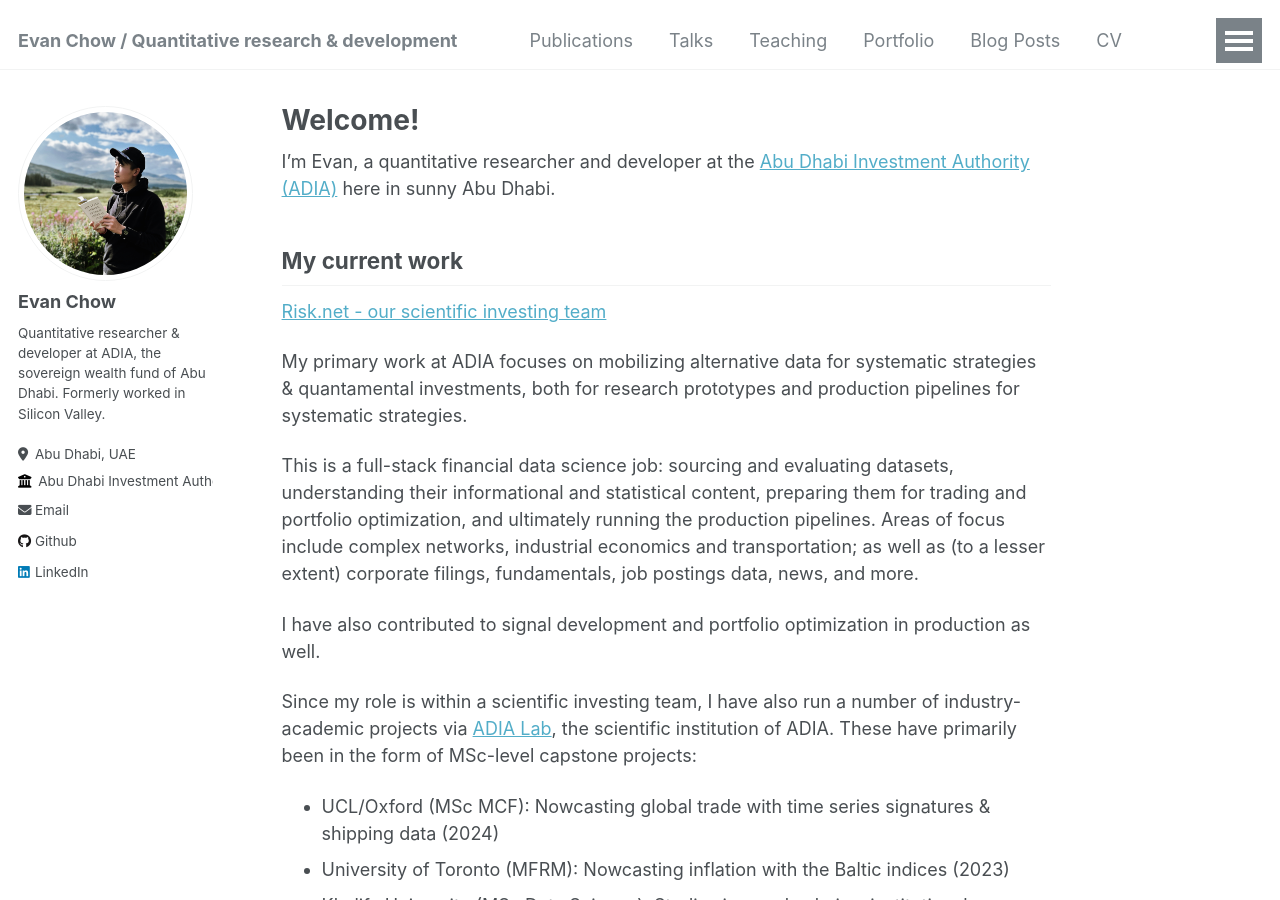
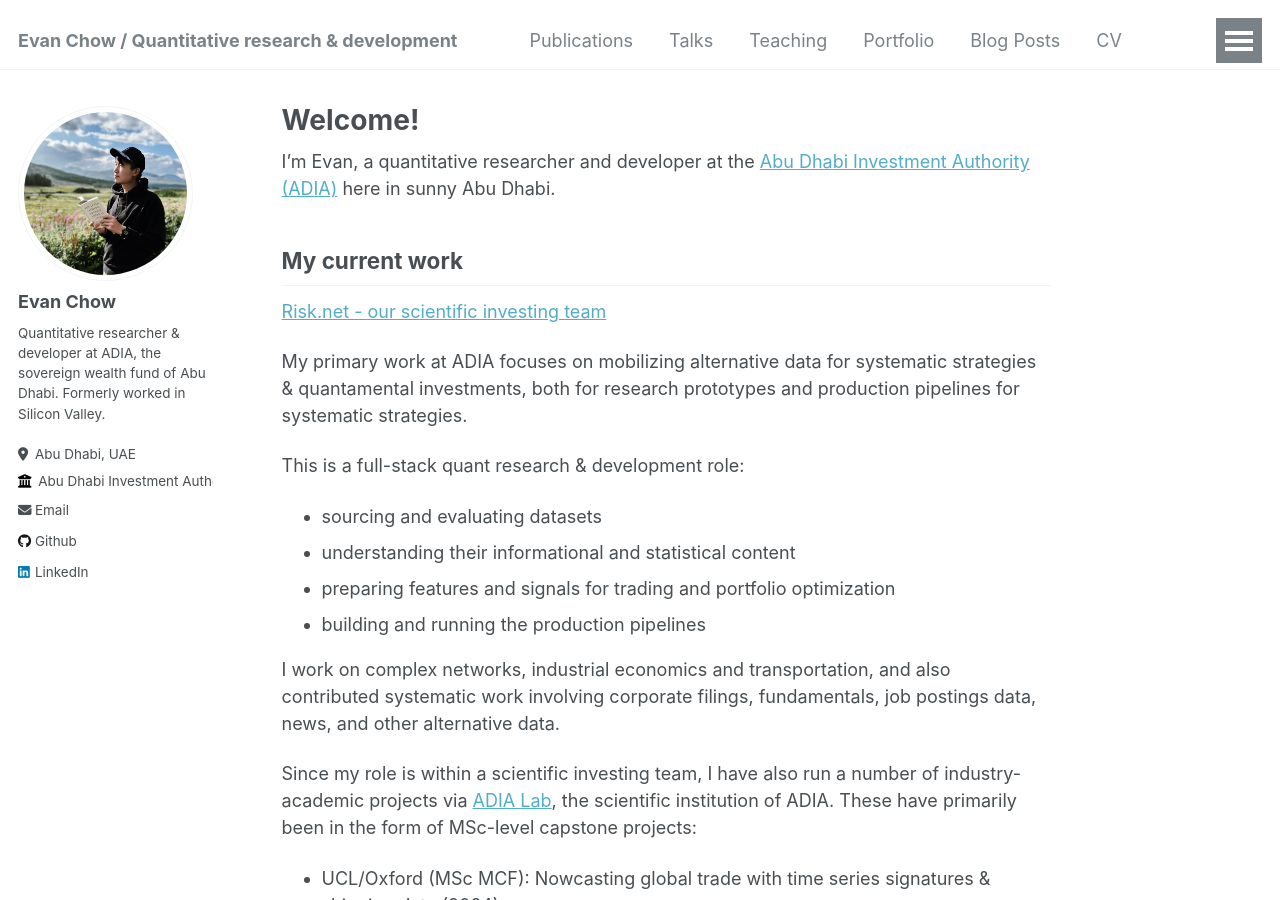
Before and after one commit to evnchw/evnchw.github.io, a Jekyll site: the page built from _pages/about.md, in a window 1280 px wide and 900 px high. Built offline with Jekyll 4.4.1, drawn with Linux system fonts in a browser that asks for light colours.

Commit message:
Update about.md

```diff
--- a/_pages/about.md
+++ b/_pages/about.md
@@ -15,9 +15,14 @@
 
 My primary work at ADIA focuses on mobilizing alternative data for systematic strategies & quantamental investments, both for research prototypes and production pipelines for systematic strategies.
 
-This is a full-stack financial data science job: sourcing and evaluating datasets, understanding their informational and statistical content, preparing them for trading and portfolio optimization, and ultimately running the production pipelines. Areas of focus include complex networks, industrial economics and transportation; as well as (to a lesser extent) corporate filings, fundamentals, job postings data, news, and more.
+This is a full-stack quant research & development role:
 
-I have also contributed to signal development and portfolio optimization in production as well.
+- sourcing and evaluating datasets
+- understanding their informational and statistical content
+- preparing features and signals for trading and portfolio optimization
+- building and running the production pipelines
+
+I work on complex networks, industrial economics and transportation, and also contributed systematic work involving corporate filings, fundamentals, job postings data, news, and other alternative data.
 
 Since my role is within a scientific investing team, I have also run a number of industry-academic projects via [ADIA Lab](https://www.adialab.ae/), the scientific institution of ADIA. These have primarily been in the form of MSc-level capstone projects:
 
```
